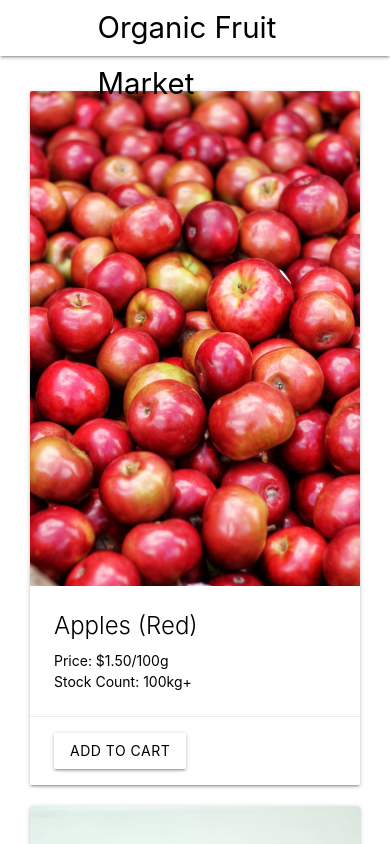
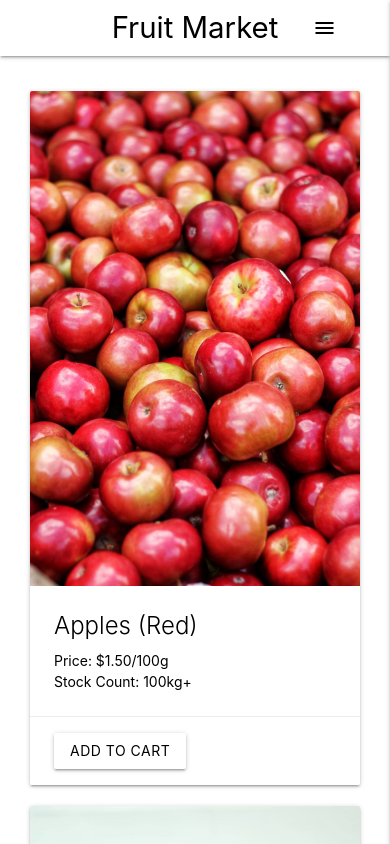
Before and after one commit to harrynguon/E-Commerce-Store, a React (Create React App) app: page / in a window 390 px wide. Shown: the top 844 px of the page. Built offline with nearby package versions, Linux system fonts and the light colour scheme.

Commit message:
Completed side menu functionality for mobile devices

```diff
--- a/src/navigation/NavBar.js
+++ b/src/navigation/NavBar.js
@@ -1,13 +1,31 @@
 import React from 'react';
 import { Link, withRouter } from 'react-router-dom';
+import M from 'materialize-css';
 
-const NavBar = () => {
+class NavBar extends React.Component {
+
+    componentDidMount() {
+        M.Sidenav.init(this.refs.sidenav, {edge: 'right', draggable: 'true'});
+    }
+
+    render() {
+        // Navbar greyed out when opened solution: https://github.com/Dogfalo/materialize/issues/3844
         return (
+            <div>
                 <div className="navbar-fixed white">
                     <nav>
                         <div className="nav-wrapper white">
                             <div className="container">
-                    <Link to="/" className="brand-logo black-text">Organic Fruit Market</Link>
+                                {/** Title */}
+                                <Link to="/" className="brand-logo black-text hide-on-small-only">Organic Fruit Market</Link>
+                                <Link to="/" className="brand-logo black-text hide-on-med-and-up">Fruit Market</Link>
+                                {/** Side menu icon for mobile */}
+                                <div className="hide-on-med-and-up">
+                                    <button data-target="slide-out" className="btn-flat sidenav-trigger right">
+                                        <i className="material-icons black-text">menu</i>
+                                    </button>
+                                </div>
+                                {/** Standard menu for PCs */}
                                 <ul className="right hide-on-med-and-down">
                                     <li>
                                         <Link to="/about" className="black-text">About</Link>
@@ -22,7 +40,22 @@ const NavBar = () => {
                         </div>
                     </nav>
                 </div>
+                {/** Side menu content for mobile */}
+                <div className="hide-on-med-and-up">
+                    <ul id="slide-out" ref="sidenav" className="sidenav">
+                        <li className="sidenav-close">
+                            <Link to="/about" className="black-text">About</Link>
+                        </li>
+                        <li className="sidenav-close">
+                            <Link to="/shoppingcart" className="black-text">
+                                <i className="material-icons">shopping_cart</i>
+                            </Link>
+                        </li>
+                    </ul>
+                </div>
+            </div>
         );
+    }
 }
 
 export default withRouter(NavBar);
```
Lines whose indentation alone changed are shown as unchanged.
